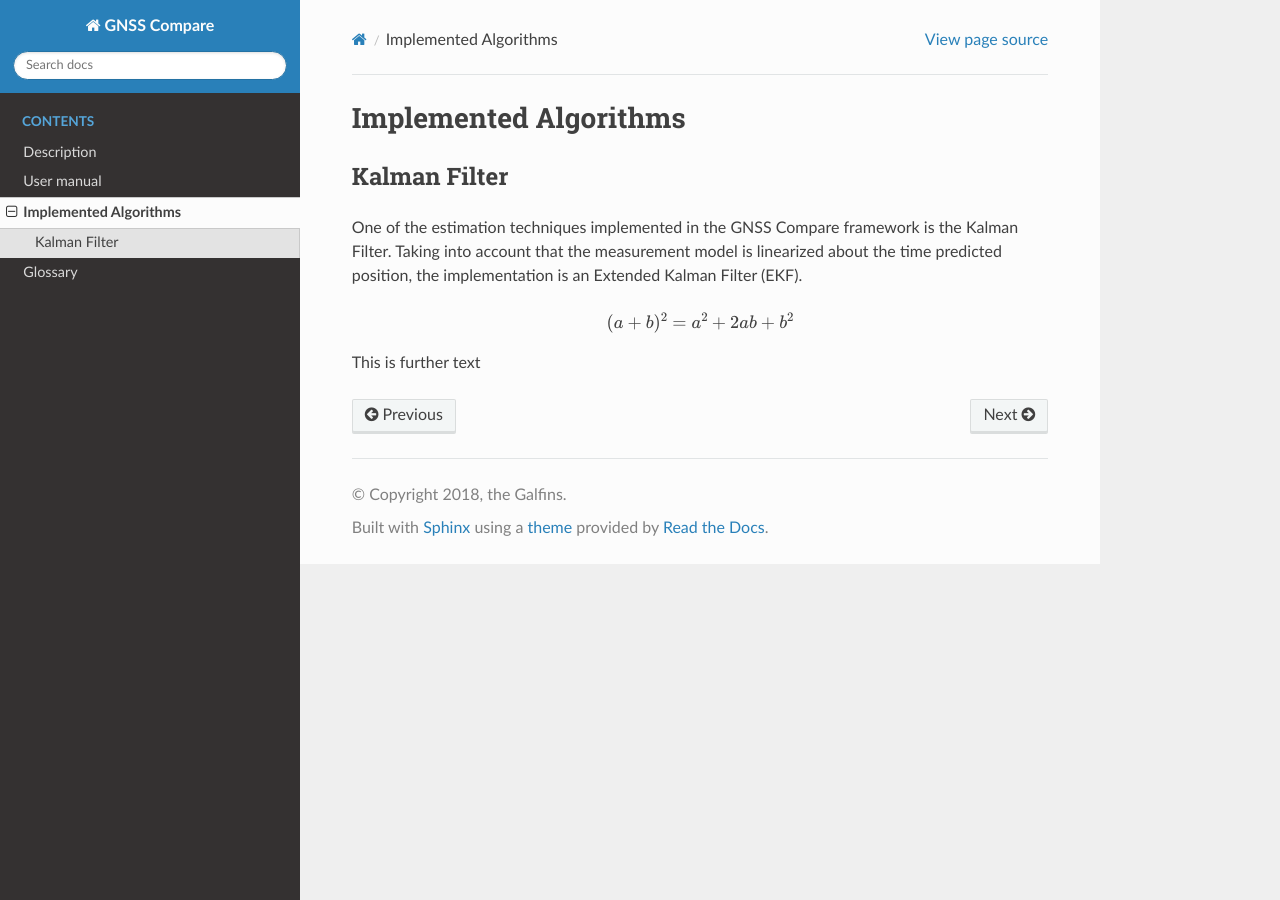
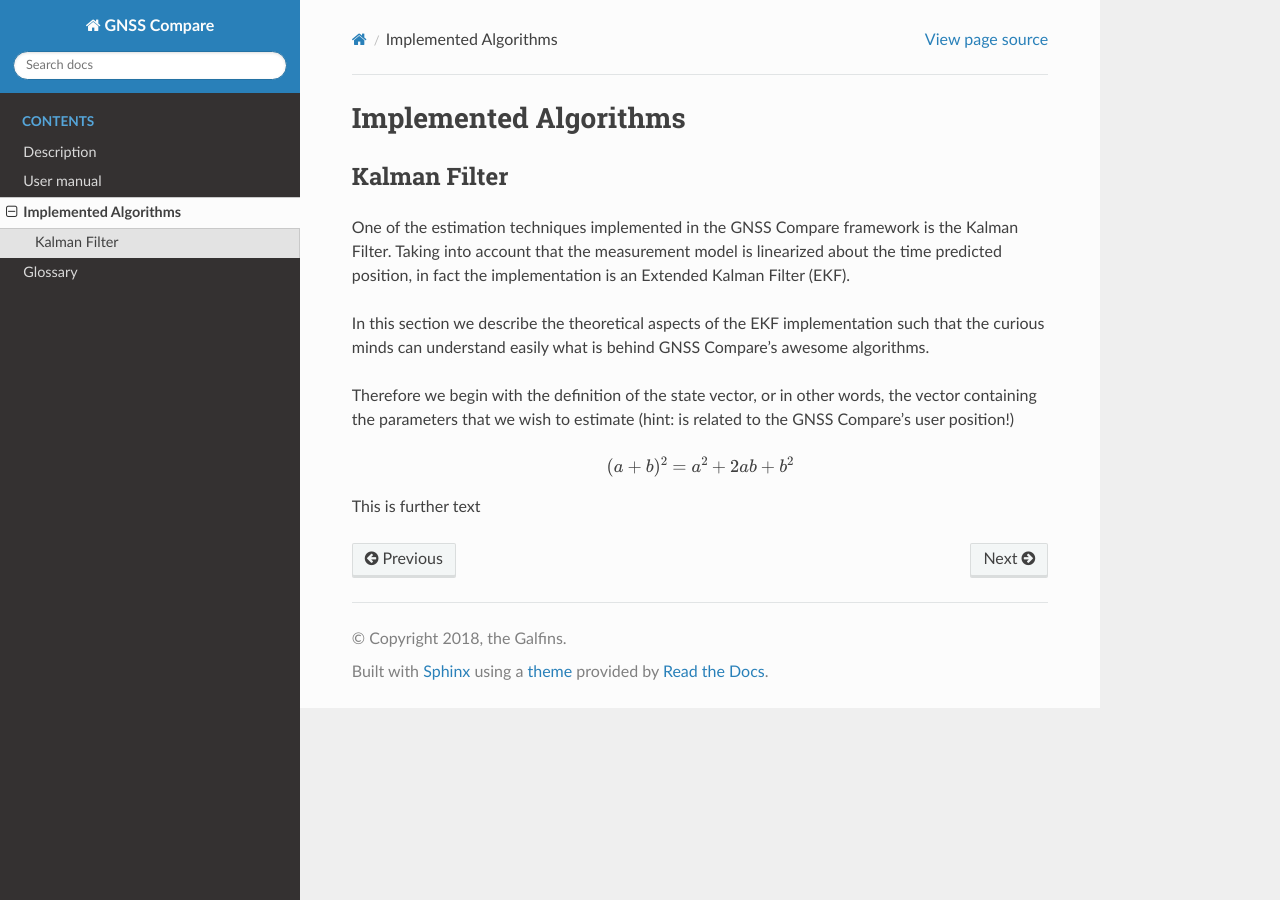
Before and after one commit to TheGalfins/GNSS_Compare, a Sphinx documentation site: the page built from docs/implemented_algorithms.rst, in a window 1280 px wide. Built offline with Sphinx 7.4.7 and the Read the Docs theme 2.0.0, drawn with Linux system fonts in a browser that asks for light colours.

Commit message:
Written the introduction to the Kalman Filter description

```diff
--- a/docs/implemented_algorithms.rst
+++ b/docs/implemented_algorithms.rst
@@ -8,8 +8,14 @@ Kalman Filter
 =============
 
 One of the estimation techniques implemented in the GNSS Compare framework is the Kalman Filter.
-Taking into account that the measurement model is linearized about the time predicted position, the implementation
+Taking into account that the measurement model is linearized about the time predicted position, in fact the implementation
 is an Extended Kalman Filter (EKF).
+
+In this section we describe the theoretical aspects of the EKF implementation such that the curious minds can understand easily
+what is behind GNSS Compare's awesome algorithms.
+
+Therefore we begin with the definition of the state vector, or in other words, the vector containing the parameters that we wish to estimate
+(hint: is related to the GNSS Compare's user position!)
 
 .. math::
 
```
